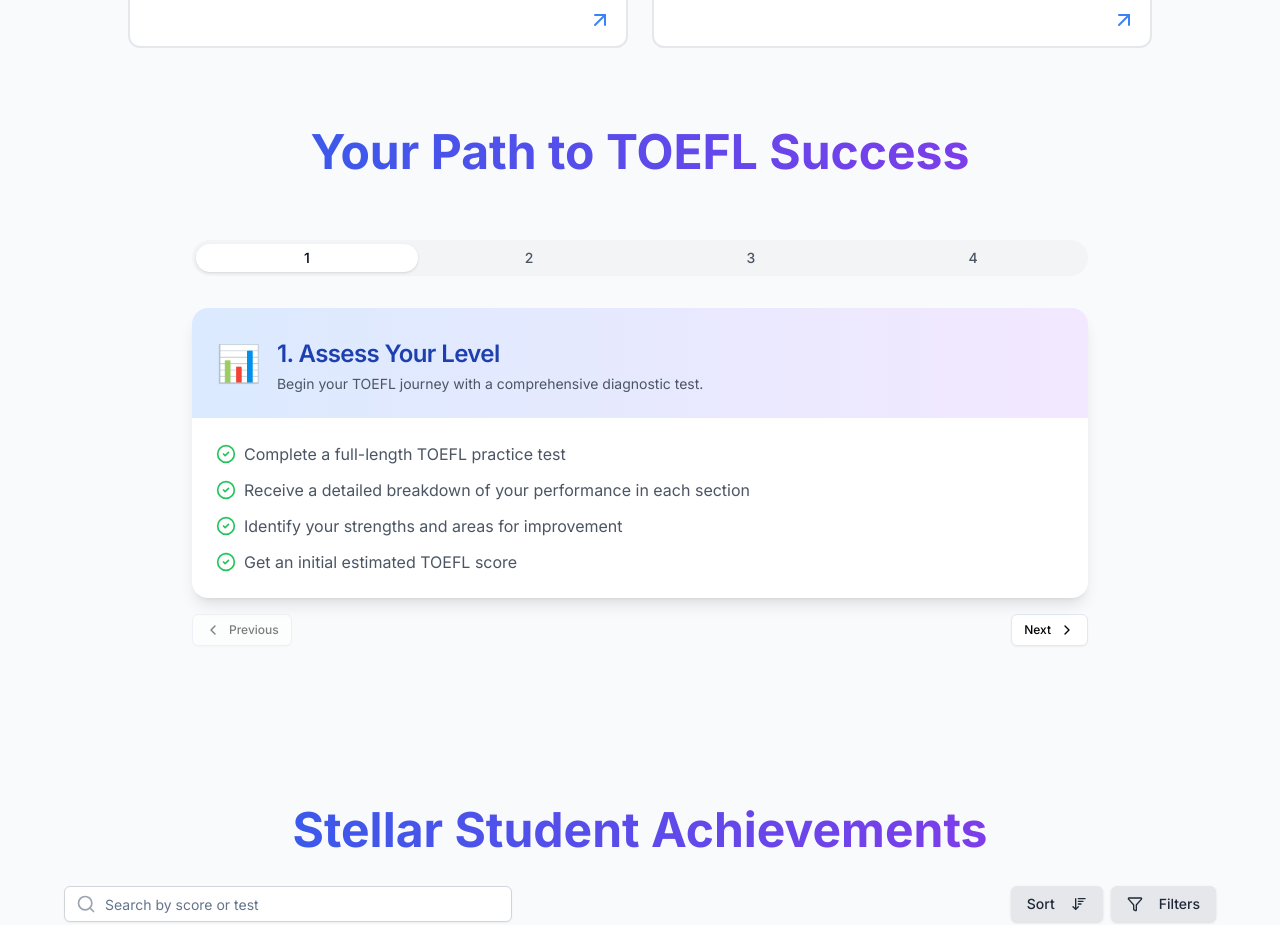
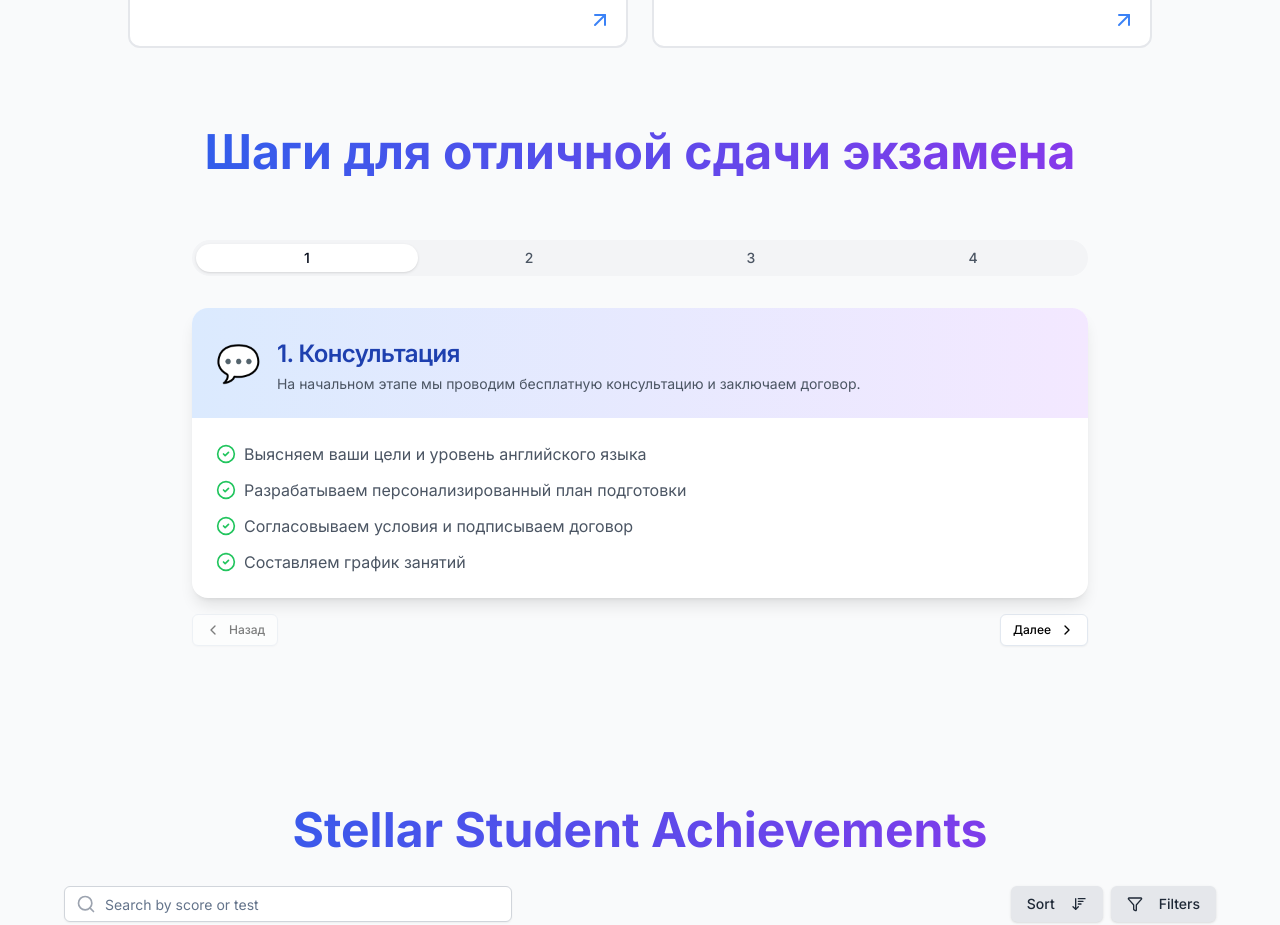
Before and after one commit to muhammadov-q/toeflassist, a Next.js app: page / in a window 1280 px wide. Shown: the part 900-1825 px from the top of the page. Built offline with nearby package versions, Linux system fonts and the light colour scheme.

Commit message:
Finish how-it-works 1.0

```diff
--- a/components/how-it-works.tsx
+++ b/components/how-it-works.tsx
@@ -9,57 +9,57 @@
 
 const steps = [
   {
-    value: "assess",
-    title: "1. Assess Your Level",
-    description: "Begin your TOEFL journey with a comprehensive diagnostic test.",
+    value: "consultation",
+    title: "1. Консультация",
+    description: "На начальном этапе мы проводим бесплатную консультацию и заключаем договор.",
     details: [
-      "Complete a full-length TOEFL practice test",
-      "Receive a detailed breakdown of your performance in each section",
-      "Identify your strengths and areas for improvement",
-      "Get an initial estimated TOEFL score"
+      "Выясняем ваши цели и уровень английского языка",
+      "Разрабатываем персонализированный план подготовки",
+      "Согласовываем условия и подписываем договор",
+      "Составляем график занятий"
     ],
-    icon: "📊"
+    icon: "💬"
   },
   {
-    value: "plan",
-    title: "2. Get a Personalized Plan",
-    description: "Our AI crafts a study plan tailored to your needs and goals.",
+    value: "registration",
+    title: "2. Регистрация",
+    description: "Помогаем с регистрацией на экзамен и подготовкой к нему.",
     details: [
-      "Set your target TOEFL score and test date",
-      "AI analyzes your diagnostic results and goals",
-      "Receive a week-by-week study schedule",
-      "Get personalized resource recommendations"
+      "Выбираем удобную дату и время экзамена",
+      "Помогаем с процессом регистрации",
+      "Настраиваем все необходимые программы",
+      "Проводим пробное тестирование оборудования"
     ],
-    icon: "🎯"
+    icon: "📝"
   },
   {
-    value: "practice",
-    title: "3. Practice with Purpose",
-    description: "Engage with targeted exercises and full-length tests.",
+    value: "exam",
+    title: "3. Сдача экзамена",
+    description: "Оказываем поддержку во время сдачи экзамена по всем разделам, кроме Speaking.",
     details: [
-      "Access section-specific practice questions",
-      "Complete AI-recommended exercises based on your weak areas",
-      "Take periodic full-length TOEFL practice tests",
-      "Receive instant feedback and explanations for each question"
+      "Обеспечиваем техническую поддержку",
+      "Помогаем со всеми разделами теста",
+      "Контролируем время выполнения",
+      "Предоставляем моральную поддержку"
     ],
-    icon: "🏋️‍♂️"
+    icon: "✍️"
   },
   {
-    value: "improve",
-    title: "4. Track and Improve",
-    description: "Monitor your progress and refine your approach.",
+    value: "result",
+    title: "4. Получение результата",
+    description: "Сертификат будет доступен через три недели после сдачи экзамена.",
     details: [
-      "View detailed analytics of your performance over time",
-      "Track your estimated TOEFL score as you practice",
-      "Receive AI-powered suggestions for improvement",
-      "Adjust your study plan based on your progress"
+      "Получаем и анализируем результаты",
+      "Выдаем официальный сертификат",
+      "Предоставляем рекомендации по дальнейшим шагам",
+      "Помогаем с подачей результатов в учебные заведения"
     ],
-    icon: "📈"
-  },
+    icon: "🎓"
+  }
 ]
 
 export default function HowItWorks() {
-  const [activeTab, setActiveTab] = useState("assess")
+  const [activeTab, setActiveTab] = useState("consultation")
   const [direction, setDirection] = useState(0)
 
   useEffect(() => {
@@ -93,7 +93,7 @@
   return (
     <section id="how-it-works" className="mb-40 opacity-100 animate-fade-in-up px-4 sm:px-6 lg:px-8">
       <h2 className="text-4xl sm:text-5xl font-bold text-center mb-16 bg-gradient-to-r from-blue-600 to-purple-600 dark:from-blue-400 dark:to-purple-400 bg-clip-text text-transparent">
-        Your Path to TOEFL Success
+        Шаги для отличной сдачи экзамена
       </h2>
       <Tabs
         value={activeTab}
@@ -166,7 +166,7 @@
               disabled={activeTab === steps[0].value}
               className="flex items-center gap-2"
             >
-              <ChevronLeft className="h-4 w-4" /> Previous
+              <ChevronLeft className="h-4 w-4" /> Назад
             </Button>
             <Button
               variant="outline"
@@ -175,7 +175,7 @@
               disabled={activeTab === steps[steps.length - 1].value}
               className="flex items-center gap-2"
             >
-              Next <ChevronRight className="h-4 w-4" />
+              Далее <ChevronRight className="h-4 w-4" />
             </Button>
           </div>
         </div>
```
